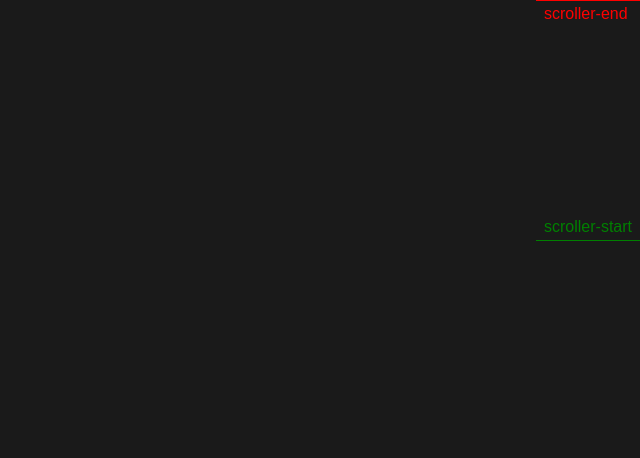
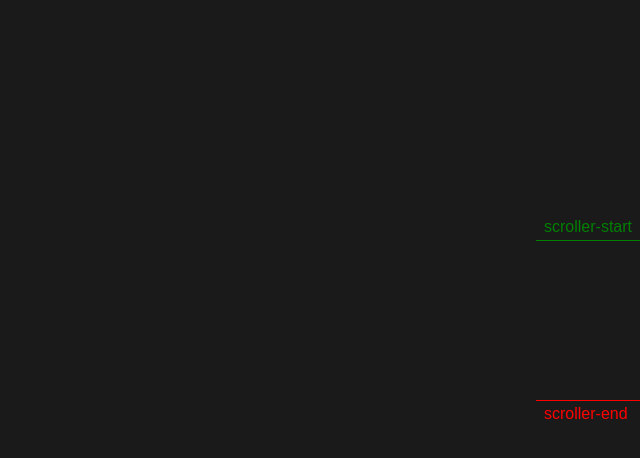
Before and after one commit to FikreyohanesAbera/Landing-page-reveal, a plain HTML site: page page-transition/index.html in a window 1280 px wide. Shown: the top 458 px of the page, without its empty margins (640-1280 px from the left). Drawn offline with nearby package versions, Linux system fonts and the light colour scheme.

Commit message:
this one contains the scroll trigger animation for mask reveal

```diff
--- a/page-transition/index.html
+++ b/page-transition/index.html
@@ -115,15 +115,15 @@
         scrollTrigger: {
             trigger: ".wrap",      // The container that triggers the animation
             start: "top 30%  ",      // Starts when the box is in the middle
-            markers: true ,
-            onEnter: () => tl.play(),         // Set to true to see the start/end lines for debugging
+            end: "50% 50%",       // Ends when the top of .wrap hits 20% of the viewport
+            scrub: 1.5,            // Smoothly links animation to scroll (1.5s delay for "catch up")
+            markers: true         // Set to true to see the start/end lines for debugging
         }
     });
 
     // Animate the radius of both circles (Normal and Inverted)
     tl.to(".smoke-logic", {
         attr: { r: 400 },
-        duration: 4,
         ease: "none"               // "none" is usually best for scroll-scrubbed animations
     });
 
```
